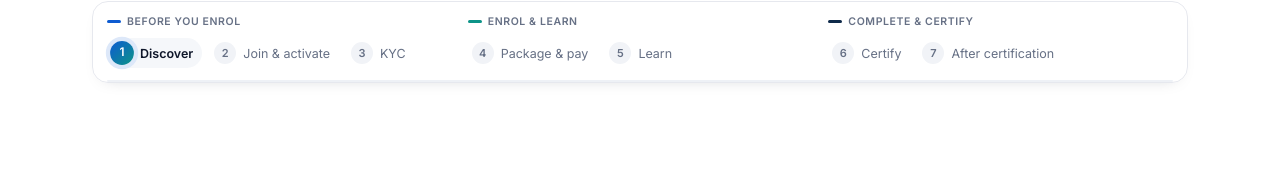
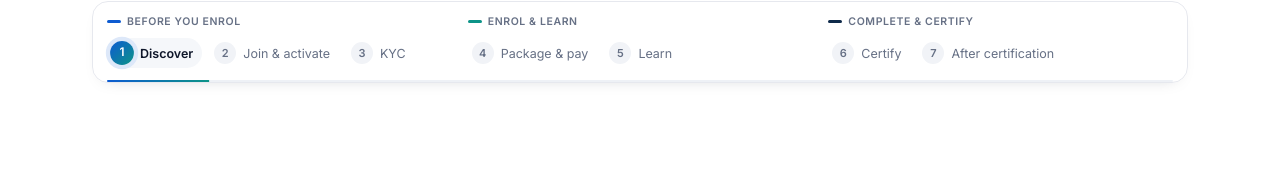
Before and after one commit to thunacare-alt/medisoftskills-web-frontend, a React (Vite) app: page / in a window 1280 px wide. Both pictures are taken after a click on the element 548 px from the left and 35 px from the top of the page. Shown: the part 444-614 px from the top of the page. Built offline with nearby package versions, Linux system fonts and the light colour scheme.

Commit message:
fix(journey): single progress source for spine + tracker bar; pin clicked step

```diff
--- a/src/pages/Journey.jsx
+++ b/src/pages/Journey.jsx
@@ -1,4 +1,4 @@
-import { useRef } from 'react'
+import { useEffect, useRef, useState } from 'react'
 import { Link } from 'react-router-dom'
 import { Reveal, PageHero, Card, SectionHead, useInViewOnce, prefersReducedMotion } from '../components/UI.jsx'
 import { useScrollProgress, useActiveIndex } from '../components/Motion.jsx'
@@ -78,14 +78,25 @@ function scrollToStage(n) {
 export default function Journey() {
   const phaseOf = n => phases.find(p => n >= p.from && n <= p.to)
   const tlRef = useRef(null)
-  useScrollProgress(tlRef)                        // writes --p on the timeline
-  const active = useActiveIndex(tlRef, '.tl-stage')
+  useScrollProgress(tlRef)                          // writes --p on the section
+  const tracked = useActiveIndex(tlRef, '.tl-stage')
+
+  /* Clicking a step pins it for a moment. The tracker follows whatever stage
+     sits mid-viewport, which right after a jump can already be the next one. */
+  const [pinned, setPinned] = useState(null)
+  const active = pinned === null ? tracked : pinned
+  useEffect(() => {
+    if (pinned === null) return
+    const t = setTimeout(() => setPinned(null), 1500)
+    return () => clearTimeout(t)
+  }, [pinned])
+  const go = n => { setPinned(n - 1); scrollToStage(n) }
   return (
     <>
       <PageHero eyebrow="How it works" title="The learner journey, screen by screen"
         lead="Seven stages from first visit to certificate. Each stage shows the learner screens and the support that runs behind them." />
       <section className="section tight">
-        <div className="container">
+        <div className="container" ref={tlRef}>
           <Reveal>
             <nav className="stepper" aria-label="Journey stages">
               {phases.map((ph, pi) => (
@@ -98,7 +109,7 @@ export default function Journey() {
                       return (
                         <button type="button" key={s.n} className={'sstep ' + state}
                           aria-current={state === 'current' ? 'step' : undefined}
-                          onClick={() => scrollToStage(s.n)}>
+                          onClick={() => go(s.n)}>
                           <i aria-hidden="true">{s.n}</i><b>{s.stage}</b>
                         </button>
                       )
@@ -116,7 +127,7 @@ export default function Journey() {
 
           <JourneyMap />
 
-          <div className="tl" ref={tlRef} style={{ marginTop: 30 }}>
+          <div className="tl" style={{ marginTop: 30 }}>
             <div className="head-dot" aria-hidden="true" />
             {journeyStages.map((s) => {
               const ph = phaseOf(s.n)
--- a/src/theme.css
+++ b/src/theme.css
@@ -764,3 +764,9 @@ table.tbl tr:nth-child(even) td{background:#fafcff}
   .sstep.current i { transform: none; }
   .sbar > span { transition: none; }
 }
+
+/* --- UX v4.1: one progress source of truth for the whole section ---------
+   --p is now written on the section container so the timeline spine, the
+   travelling head dot AND the tracker progress bar all read the same value.
+   .tl must not re-declare --p, or it would shadow the inherited one. */
+.tl { --p: unset; }
```
